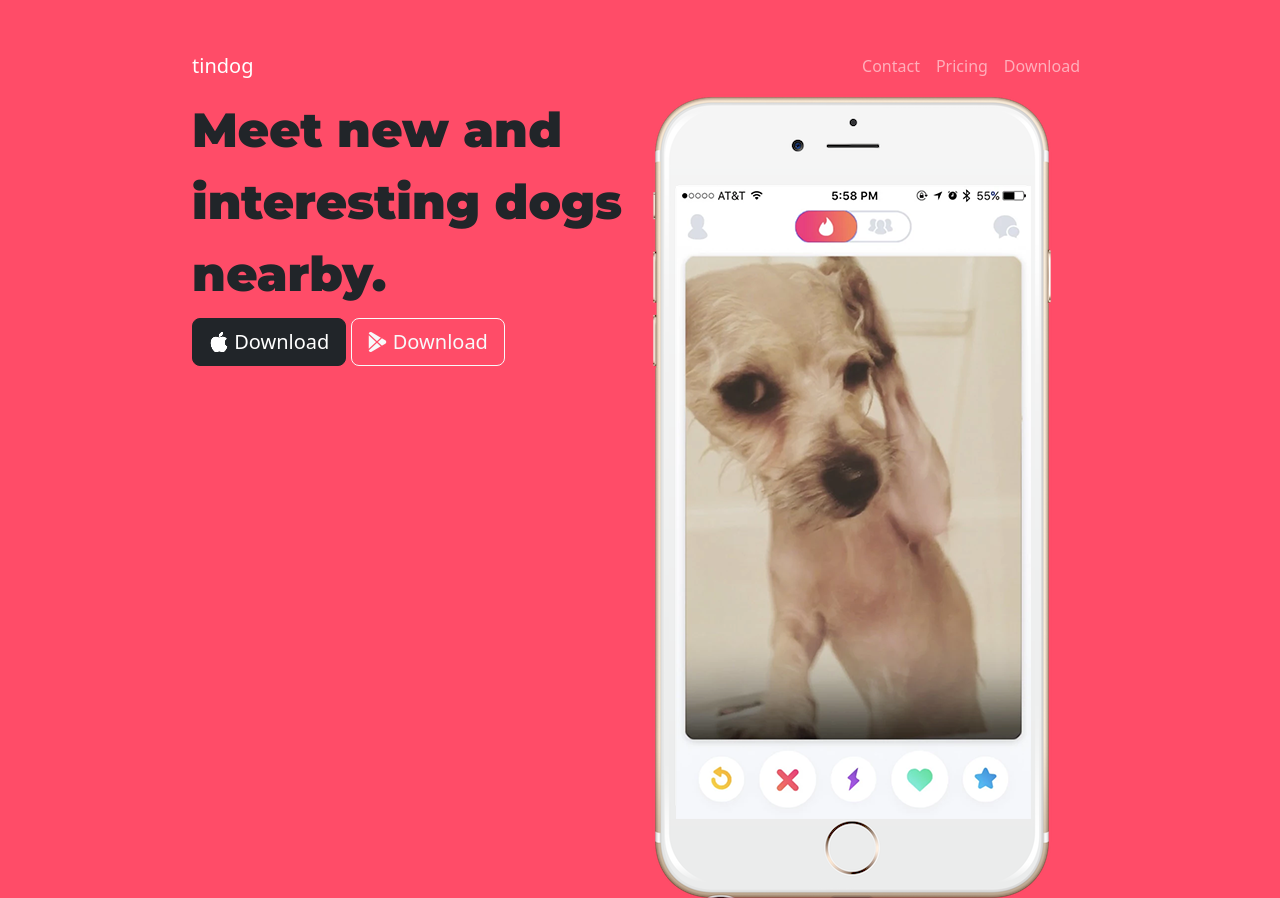
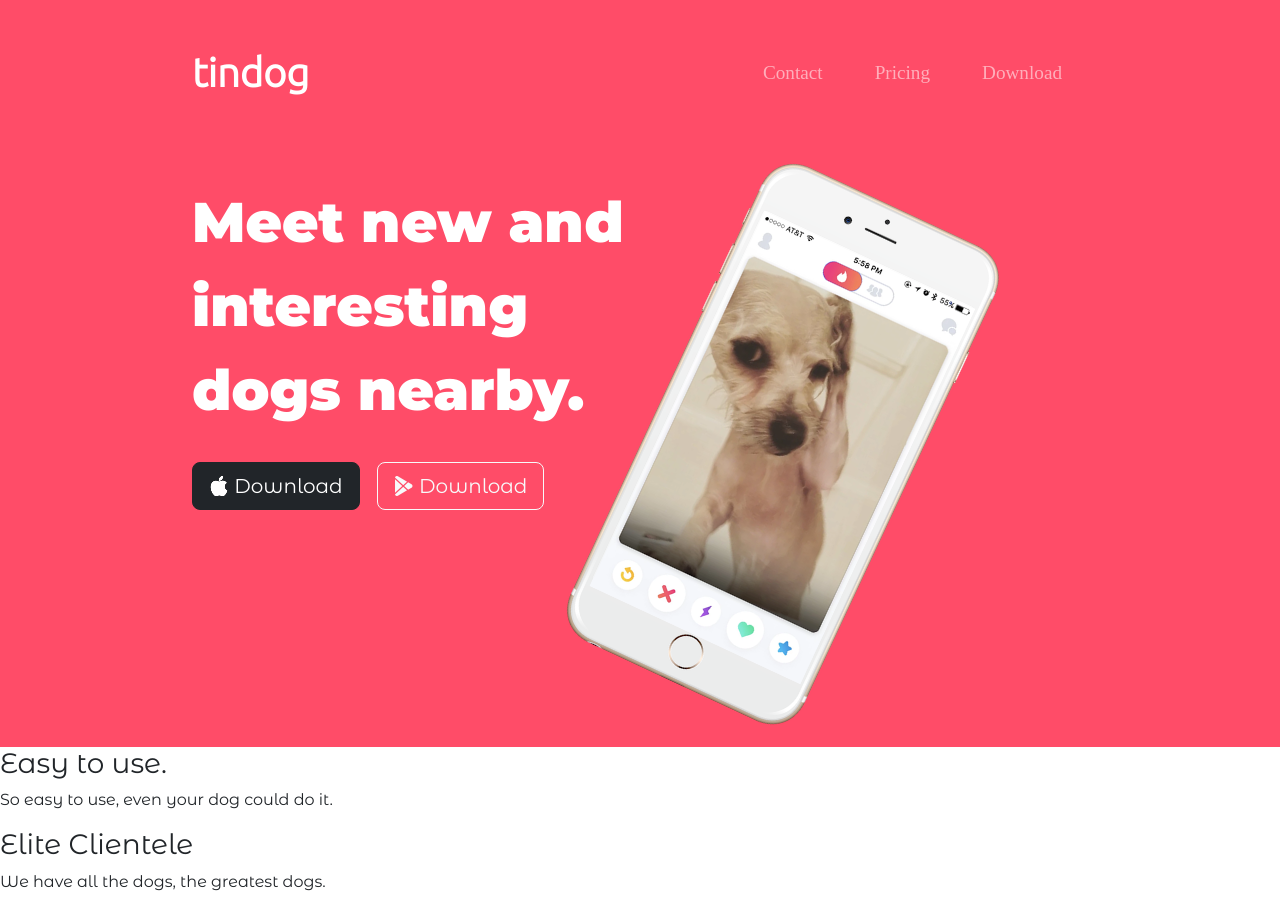
Before and after one commit to amitsethii/TIN-DOG, a plain HTML site: page index.html in a window 1280 px wide. Shown: the top 898 px of the page. Drawn offline with nearby package versions, Linux system fonts and the light colour scheme.

Commit message:
first page editing completed

```diff
--- a/css/styles.css
+++ b/css/styles.css
@@ -1,11 +1,45 @@
+body{
+    font-family: 'Montserrat Alternates', sans-serif;
+}
 #title{
     background-color: #ff4c68;
+    color: white;
 }
 h1{
     font-family: 'Montserrat', sans-serif;
-    font-size: 3rem;
+    font-size: 3.5rem;
     line-height: 1.5;
 }
 .container-fluid{
     padding: 3% 15%;
 }
+
+/* navigation bar */
+
+.navbar{
+    padding:0 0 4.5rem;
+}
+.navbar-brand{
+   font-family: ubuntu;
+   font-size: 2.5rem;
+   font-weight: bold;
+}
+.nav-item{
+    /* 0 top and bottom, 18 left and R */
+    padding: 0 18px;
+}
+.nav-link{
+    font-size: 1.2rem;
+    font-family: 'Montserrat-Light';
+}
+
+/* download buttons  */
+.down-button{
+    margin: 5% 3% 5% 0;
+}
+
+/* title image */
+.title-image{
+    width: 60%;
+    transform: rotate(25deg);
+}
--- a/index.html
+++ b/index.html
@@ -11,6 +11,7 @@
   <!-- bootstrap icon -->
   <link rel="stylesheet" href="https://cdn.jsdelivr.net/npm/bootstrap-icons@1.10.3/font/bootstrap-icons.css">
   <!-- google fonts -->
+  <link rel="preconnect" href="https://fonts.googleapis.com"><link rel="preconnect" href="https://fonts.gstatic.com" crossorigin><link href="https://fonts.googleapis.com/css2?family=Montserrat+Alternates&display=swap" rel="stylesheet">
   <link rel="preconnect" href="https://fonts.googleapis.com"><link rel="preconnect" href="https://fonts.gstatic.com" crossorigin><link href="https://fonts.googleapis.com/css2?family=Montserrat:wght@900&family=Ubuntu:wght@300&display=swap" rel="stylesheet">
 
 </head>
@@ -47,11 +48,11 @@
     <div class="row">
     <div class="col-lg-6">
       <h1>Meet new and interesting dogs nearby.</h1>
-      <button type="button" class="btn btn-dark btn-lg"><i class="bi bi-apple"></i> Download</button>
-      <button type="button" class="btn btn-outline-light btn-lg"><i class="bi bi-google-play"></i> Download</button>
+      <button type="button" class="btn btn-dark btn-lg  down-button"><i class="bi bi-apple"></i> Download</button>
+      <button type="button" class="btn btn-outline-light btn-lg  down-button"><i class="bi bi-google-play"></i> Download</button>
     </div>
     <div  class="col-lg-6">
-      <img src="images/iphone6.png" alt="iphone-mockup">
+      <img class="title-image" src="images/iphone6.png" alt="iphone-mockup">
     </div>
     </div>
 
```
